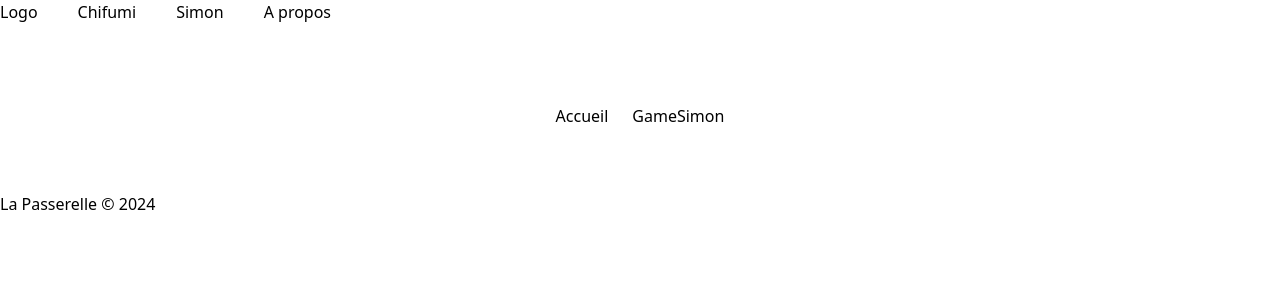
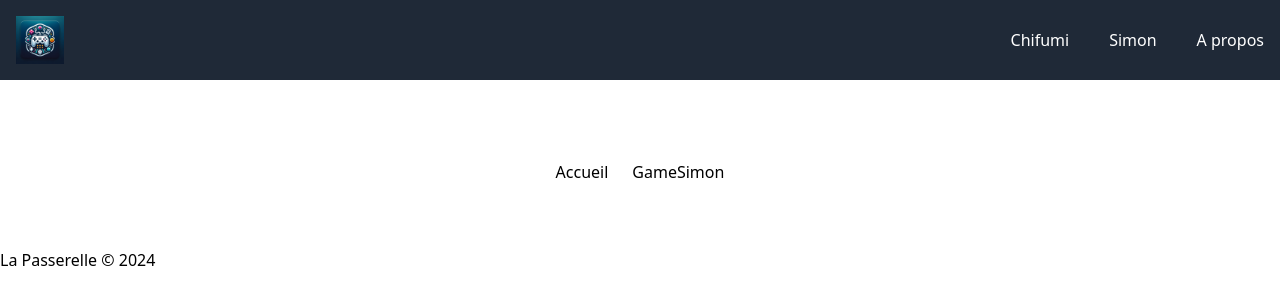
Before and after one commit to JulienPoirierWebDev/passerelle_game, a React (Vite) app in the folder games/: page / in a window 1280 px wide. Shown: the top 304 px of the page. Built offline with nearby package versions, Linux system fonts and the light colour scheme.

Commit message:
modif header

```diff
--- a/games/layout/Layout.jsx
+++ b/games/layout/Layout.jsx
@@ -1,22 +1,13 @@
-import { Link, Outlet } from "react-router-dom";
+import { Outlet } from "react-router-dom";
 import Footer from "../src/components/footer/Footer.jsx";
-import Header from "../src/components/header/Header";
+import Header from "../src/components/Header/Header.jsx";
 
 
 const Layout = () => {
 
-    const paths = [
-        {
-            path: '/',
-            name: 'Accueil'
-        }
-    ]
     return (
     <>
-        <div className="flex gap-10 w-full">
-            <Link to={paths.path}>Logo</Link>
-            <Header/>
-        </div>
+        <Header/>
         <Outlet/>
         <Footer/>
     </>
--- a/games/src/components/Header/Header.jsx
+++ b/games/src/components/Header/Header.jsx
@@ -1,36 +1,36 @@
 import { Link } from "react-router-dom";
-import logo from "../../assets/logo/logo.png";
 
 const Header = () => {
+  const paths = [
+    {
+      path: "/chifumi",
+      name: "Chifumi",
+    },
+    {
+      path: "/simon",
+      name: "Simon",
+    },
+    {
+      path: "/equipe",
+      name: "A propos",
+    }
+  ]
   return (
-    <header className="bg-gray-800 text-white p-4 flex justify-between items-center">
-      <div className="flex items-center">
-        <Link to="/" className="block">
-          <img src={logo} alt="Logo Plateforme de jeux" className="h-12" />
-        </Link>
-      </div>
-      <nav className="flex">
-        <Link
-          to="/chifumi"
-          className="text-lg px-3 py-2 hover:bg-gray-700 rounded transition-colors"
-        >
-          Chifumi
-        </Link>
-        <Link
-          to="/simon"
-          className="text-lg px-3 py-2 hover:bg-gray-700 rounded transition-colors"
-        >
-          Simon
-        </Link>
-        <Link
-          to="/memory"
-          className="text-lg px-3 py-2 hover:bg-gray-700 rounded transition-colors"
-        >
-          Memory
-        </Link>
-      </nav>
-    </header>
-  );
-};
+   <>
+   <header className="bg-gray-800 text-white p-4 flex justify-between items-center">
+    <div>
+      <Link to="/"><img src='../src/assets/logo/logo.png' alt="logo" className="h-12" /></Link>
+    </div>
+    <ul className="flex gap-10">
+      {paths.map((element) => {
+        return (
+          <Link to={element.path} key={element.name}><li>{element.name}</li></Link>
+        )
+      })}
+    </ul>
+   </header>
+   </>
+  )
+}
 
 export default Header;
--- a/games/src/components/header/Header.jsx
+++ b/games/src/components/header/Header.jsx
@@ -1,5 +1,4 @@
 import { Link } from "react-router-dom";
-import logo from "../../assets/logo/logo.png";
 
 const Header = () => {
   const paths = [
@@ -18,7 +17,10 @@ const Header = () => {
   ]
   return (
    <>
-   <div className="navbar">
+   <header className="bg-gray-800 text-white p-4 flex justify-between items-center">
+    <div>
+      <Link to="/"><img src='../src/assets/logo/logo.png' alt="logo" className="h-12" /></Link>
+    </div>
     <ul className="flex gap-10">
       {paths.map((element) => {
         return (
@@ -26,7 +28,7 @@ const Header = () => {
         )
       })}
     </ul>
-   </div>
+   </header>
    </>
   )
 }
```
